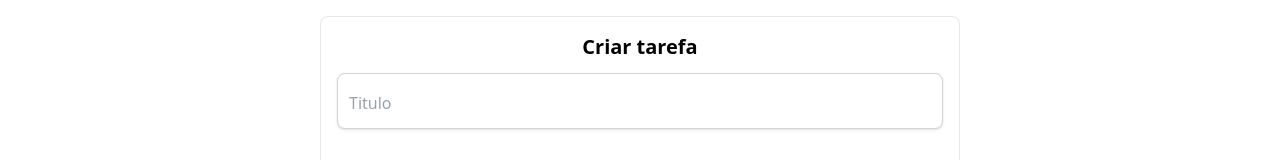
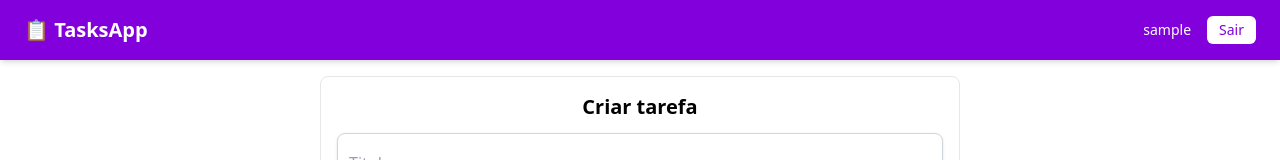
Before and after one commit to RonaldoLPFilho/F-Tasks, a React (Vite) app: page /tasks in a window 1280 px wide. Shown: the top 160 px of the page. Built offline with nearby package versions, Linux system fonts and the light colour scheme; no server answers; sample sign-in values are in the browser's storage.

Commit message:
feat(Final commit): :sparkles: Project done

```diff
--- /dev/null
+++ b/src/components/Header.tsx
@@ -0,0 +1,31 @@
+import { useContext } from "react";
+import { AuthContext } from "../contexts/AuthContext";
+import { useNavigate } from "react-router-dom";
+
+export function Header(){
+    const {username, logout} = useContext(AuthContext);
+    const navigate = useNavigate();
+
+    const handleLogout = () => {
+        logout();
+        navigate("/login");
+    }
+
+    return (
+        <header className="bg-purple-700 text-white py-4 px-6 flex justify-between items-center shadow-md">
+            <h1 className="text-xl font-bold cursor-pointer" onClick={() => navigate("/tasks")}>
+                📋 TasksApp
+            </h1>
+
+            <div className="flex items-center gap-4">
+                <span className="text-sm">{username}</span>
+                <button
+                        onClick={handleLogout}
+                        className="bg-white text-purple-700 px-3 py-1 rounded-md hover:bg-purple-200 transition text-sm"
+                    >
+                    Sair
+                </button>
+            </div>
+        </header>
+    )
+}
--- a/src/contexts/AuthContext.tsx
+++ b/src/contexts/AuthContext.tsx
@@ -3,13 +3,15 @@ import { createContext } from "react";
 interface AuthContextType{
     isAuthenticated: boolean;
     token: string;
-    login: (token: string) => void;
+    username: string;
+    login: (token: string, username: string) => void;
     logout: () => void;
 }
 
 export const AuthContext = createContext<AuthContextType>({
     isAuthenticated: false,
     token: "",
+    username: "",
     login: () => {},
     logout: () => {}
 });
--- a/src/contexts/AuthProvider.tsx
+++ b/src/contexts/AuthProvider.tsx
@@ -3,17 +3,22 @@ import { AuthContext } from "./AuthContext";
 
 export function AuthProvider({children}: {children: React.ReactNode}){
     const [token, setToken] = useState(localStorage.getItem("token") || "");
+    const [username, setUsername] = useState(localStorage.getItem("username") || "");
 
-    const login = (newToken: string) => {
+
+    const login = (newToken: string, username: string) => {
         localStorage.setItem("token", newToken);
+        localStorage.setItem("username", username)
         console.log("auth provider newToken: " + newToken);
         setToken(newToken);
-
+        setUsername(username);
     }
 
     const logout = () => {
         localStorage.removeItem("token");
+        localStorage.removeItem("username");
         setToken("");
+        setUsername("");
     }
 
     return(
@@ -21,6 +26,7 @@ export function AuthProvider({children}: {children: React.ReactNode}){
             value={{
                 isAuthenticated: !!token,
                 token,
+                username,
                 login,
                 logout}}
         >
--- a/src/pages/LoginPage.tsx
+++ b/src/pages/LoginPage.tsx
@@ -23,7 +23,7 @@ export function LoginPage() {
 
         try{
             const response = await login({email, password});
-            doLogin(response.data);
+            doLogin(response.data.token, response.data.username);
             navigate("/tasks")
         }catch(err){
             console.error(err);
--- a/src/routes/AppRoutes.tsx
+++ b/src/routes/AppRoutes.tsx
@@ -19,14 +19,9 @@ export function AppRoutes(){
                 <Route path="/register" element={<RegisterPage/> } />
 
 
-                <Route
-                    path="/tasks"
-                    element={
-                        <PrivateRoute>
-                            <TaskPage />
-                        </PrivateRoute>
-                    }
-                />
+                <Route element={<PrivateRoute />}>
+                    <Route path="/tasks" element={<TaskPage />} />
+                </Route>
 
                 <Route
                     path="/reset-password/:token"
--- a/src/routes/PrivateRoute.tsx
+++ b/src/routes/PrivateRoute.tsx
@@ -1,15 +1,19 @@
-import { JSX, useContext } from "react";
+import { useContext } from "react";
 import { AuthContext } from "../contexts/AuthContext";
-import { Navigate } from "react-router-dom";
+import { Navigate, Outlet } from "react-router-dom";
+import { Header } from "../components/Header";
 
-export function PrivateRoute({children}: {children: JSX.Element}){
-    const {isAuthenticated} = useContext(AuthContext);
+export function PrivateRoute() {
+    const { isAuthenticated } = useContext(AuthContext);
 
-    if(isAuthenticated){
-        return (
-            children
-        )
-    }else{
-        return <Navigate to="/login"/>
+    if (!isAuthenticated) {
+        return <Navigate to="/login" />;
     }
+
+    return (
+        <>
+            <Header />
+            <Outlet />
+        </>
+    );
 }
--- a/src/services/LoginService.ts
+++ b/src/services/LoginService.ts
@@ -1,10 +1,11 @@
 import { ApiResponse } from "../types/ApiResponse";
 import { LoginRequest } from "../types/LoginRequest";
+import { LoginResponseDTO } from "../types/LoginResponseDTO";
 import api from "./AxiosInterceptor";
 
 
-export const login = async (data: LoginRequest): Promise<ApiResponse<string>> =>{
-    const response = await api.post<ApiResponse<string>>(`/auth`, data)
+export const login = async (data: LoginRequest): Promise<ApiResponse<LoginResponseDTO>> =>{
+    const response = await api.post<ApiResponse<LoginResponseDTO>>(`/auth`, data)
     console.log("valor response: " + response.data.data);
     return response.data;
 }
--- /dev/null
+++ b/src/types/LoginResponseDTO.ts
@@ -0,0 +1,4 @@
+export interface LoginResponseDTO{
+    token: string;
+    username: string;
+}
```
Also changed, not shown: 1 other file (tests, documents, lock files or other folders).
